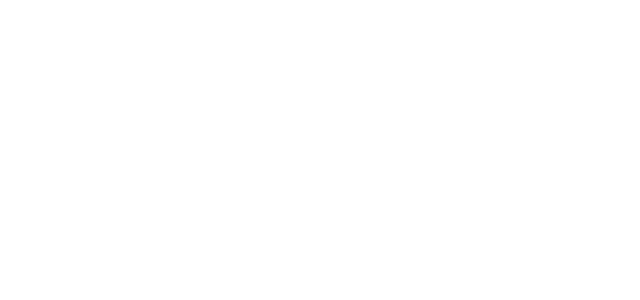
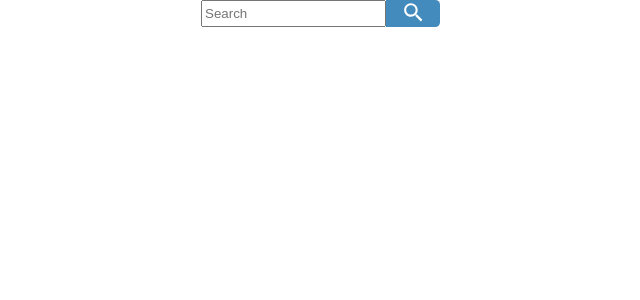
Before and after one commit to elijasp/react-gallery-app, a React (Create React App) app: page / in a window 1280 px wide. Shown: the top 300 px of the page, without its empty margins (209-849 px from the left). Built offline with nearby package versions, Linux system fonts and the light colour scheme.

Commit message:
Add SearchForm component and styling

```diff
--- a/src/App.js
+++ b/src/App.js
@@ -1,9 +1,10 @@
-import './App.css';
+import React from 'react';
+import SearchForm from './components/SearchForm/SearchForm';
 
 const app = () => {
   return (
     <div className="App">
-
+      <SearchForm />
     </div>
   );
 }
--- /dev/null
+++ b/src/components/SearchForm/SearchForm.js
@@ -0,0 +1,16 @@
+import React from 'react';
+import classes from './SearchForm.module.css';
+import searchIcon from './searchIcon.svg';
+
+const searchForm = () => {
+	return(
+		<form className={classes.SearchForm}>
+			<input type="search" name="search" placeholder="Search" required/>
+			<button type="submit">
+				<img src={searchIcon} alt="search icon"/>
+			</button>
+		</form>
+	);
+}
+
+export default searchForm;
--- /dev/null
+++ b/src/components/SearchForm/SearchForm.module.css
@@ -0,0 +1,14 @@
+.SearchForm {
+	max-width: 460px;
+	display: flex;
+	margin: 0 auto 32px;
+}
+
+.SearchForm button {
+	outline: none;
+	background-color: #438bbd;
+	border: none;
+	padding: 0px 15px;
+	border-radius: 0 0.35em 0.35em 0;
+	cursor: pointer;
+}
```
Also changed, not shown: src/components/SearchForm/searchIcon.svg (added).
